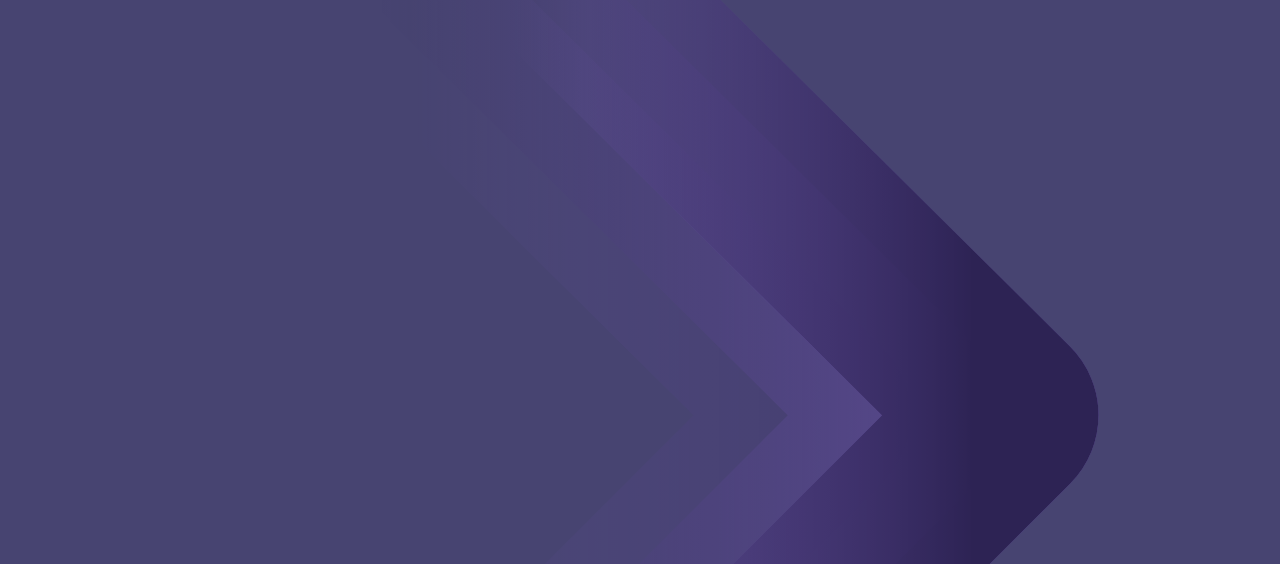
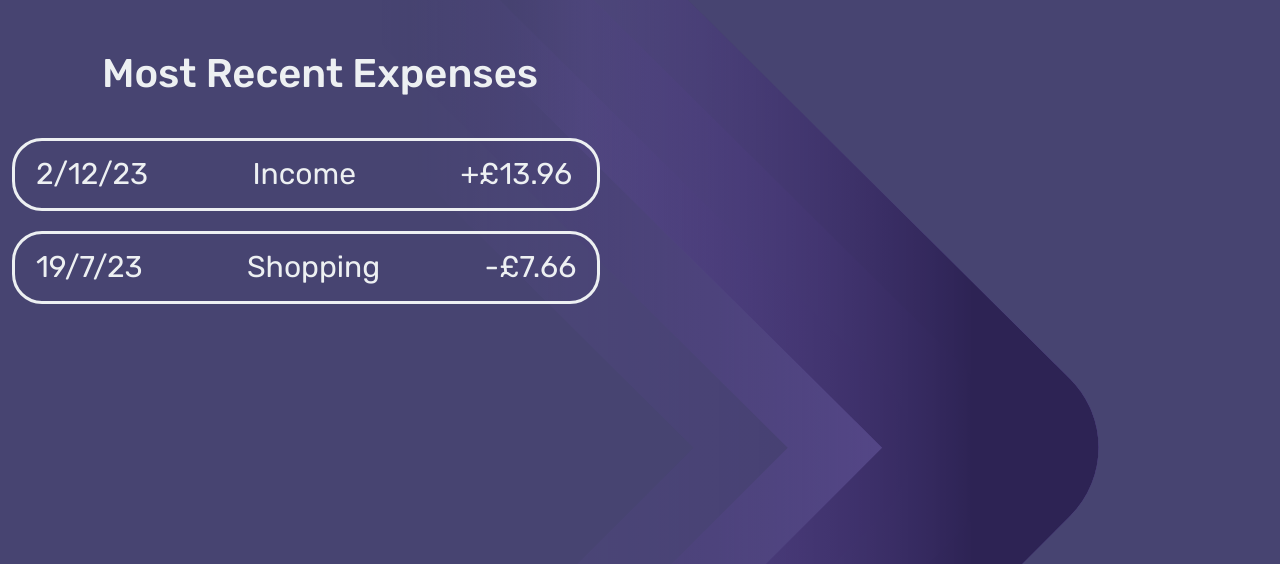
Before and after one commit to PeterGarvanski/FinView, a Flask app: page /dashboard in a window 1280 px wide. Shown: the part 103-667 px from the top of the page. Run offline with Flask 3, Linux system fonts and the light colour scheme.

Commit message:
feat: made the table page

```diff
--- a/financetracker/routes.py
+++ b/financetracker/routes.py
@@ -12,6 +12,17 @@ def home():
 def register():
     return render_template("register.html")
 
+
 @app.route("/dashboard")
 def dashboard():
-    return render_template("base.html")
+    return render_template("dashboard.html")
+
+
+@app.route("/income&expenses")
+def income_expenses():
+    return render_template("income-expenses.html")
+
+
+@app.route("/assets")
+def assets():
+    return render_template("assets.html")
--- a/financetracker/static/css/style.css
+++ b/financetracker/static/css/style.css
@@ -148,3 +148,32 @@ body.base {
 .nav-element {
     display: flex;
 }
+
+.page-title {
+    margin-top: 50px;
+    color: #edf0f2;
+    font-size: 40px;
+    text-align: center;
+}
+
+table {
+    margin-top: 40px;
+}
+.table-body {
+    text-align: center;
+    margin-top: 40px;
+}
+.data {
+    color: #edf0f2;
+    background-color: #47447100;
+    font-size: 30px;
+}
+
+tr.table-row {
+    display: flex;
+    border: 3px solid #edf0f2;
+    border-radius: 30px;
+    gap: 8vw;
+    padding: 10px 20px;
+    margin-bottom: 20px;
+}
--- /dev/null
+++ b/financetracker/templates/assets.html
@@ -0,0 +1,4 @@
+{% extends "base.html" %}
+{% block content %}
+<h1>Assets</h1>
+{% endblock %}
--- a/financetracker/templates/base.html
+++ b/financetracker/templates/base.html
@@ -20,13 +20,13 @@
                 <div class="col-md-8">
                     <ul class="main-nav left-text nav-element" >
                         <li>
-                            <a href="#" class="nav-link underline">Dashboard</a>
+                            <a href="{{ url_for('dashboard') }}" class="nav-link underline">Dashboard</a>
                         </li>
                         <li>
-                            <a href="#" class="nav-link">Income & Expenses</a>
+                            <a href="{{ url_for('income_expenses') }}" class="nav-link">Income & Expenses</a>
                         </li>
                         <li>
-                            <a href="#" class="nav-link">Assets</a>
+                            <a href="{{ url_for('assets') }}" class="nav-link">Assets</a>
                         </li>
                     </ul>
                 </div>
--- /dev/null
+++ b/financetracker/templates/dashboard.html
@@ -0,0 +1,24 @@
+{% extends "base.html" %}
+{% block content %}
+<div class="container-fluid">
+    <div class="row">
+        <div class="col-md-6">
+            <h1 class="page-title">Most Recent Expenses</h1>
+            <table>
+                <tbody class="table-body">
+                    <tr class="table-row">
+                        <td class="date data">2/12/23</td>
+                        <td class="transaction data">Income</td>
+                        <td class="amount data">+£13.96</td>
+                    </tr>
+                    <tr class="table-row">
+                        <td class="date data">19/7/23</td>
+                        <td class="transaction data">Shopping</td>
+                        <td class="amount data">-£7.66</td>
+                    </tr>
+                </tbody>
+            </table>
+        </div>
+    </div>
+</div>
+{% endblock %}
--- /dev/null
+++ b/financetracker/templates/income-expenses.html
@@ -0,0 +1,4 @@
+{% extends "base.html" %}
+{% block content %}
+<h1>Income & Expenses</h1>
+{% endblock %}
```
